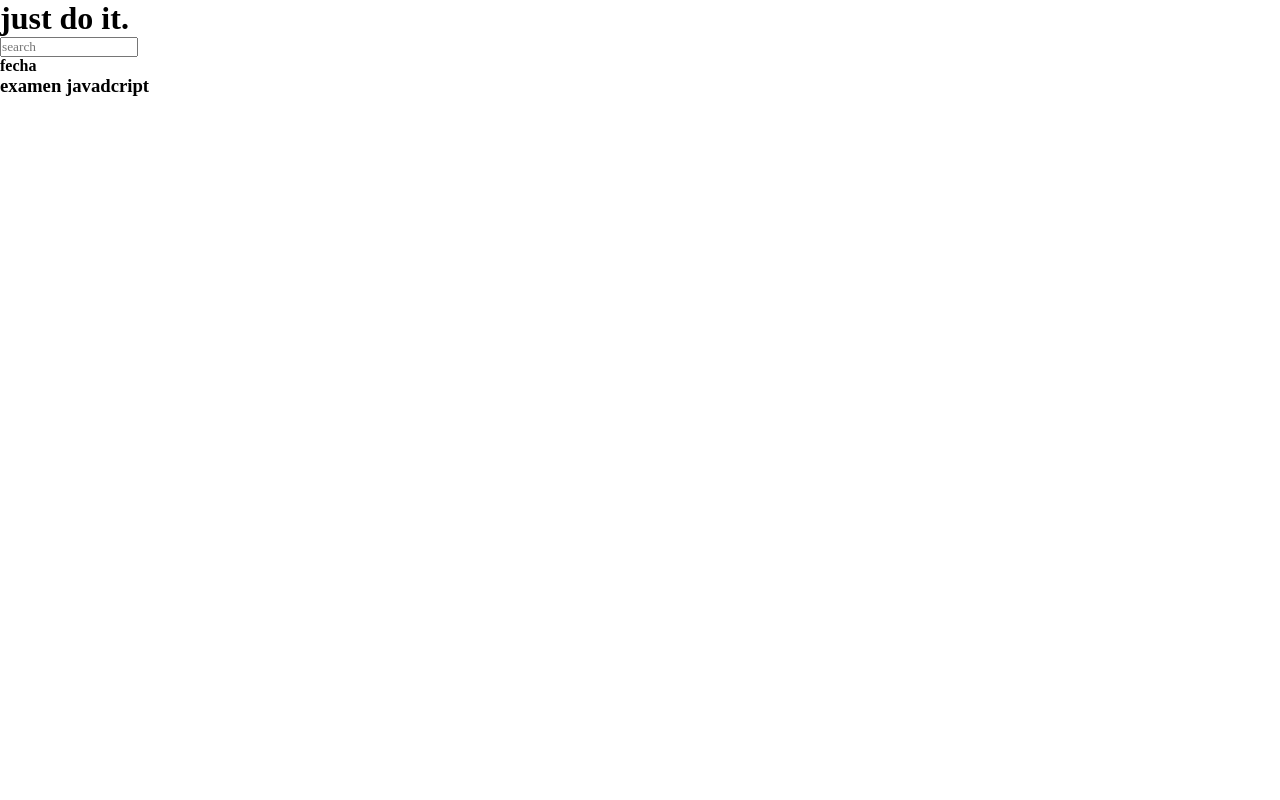
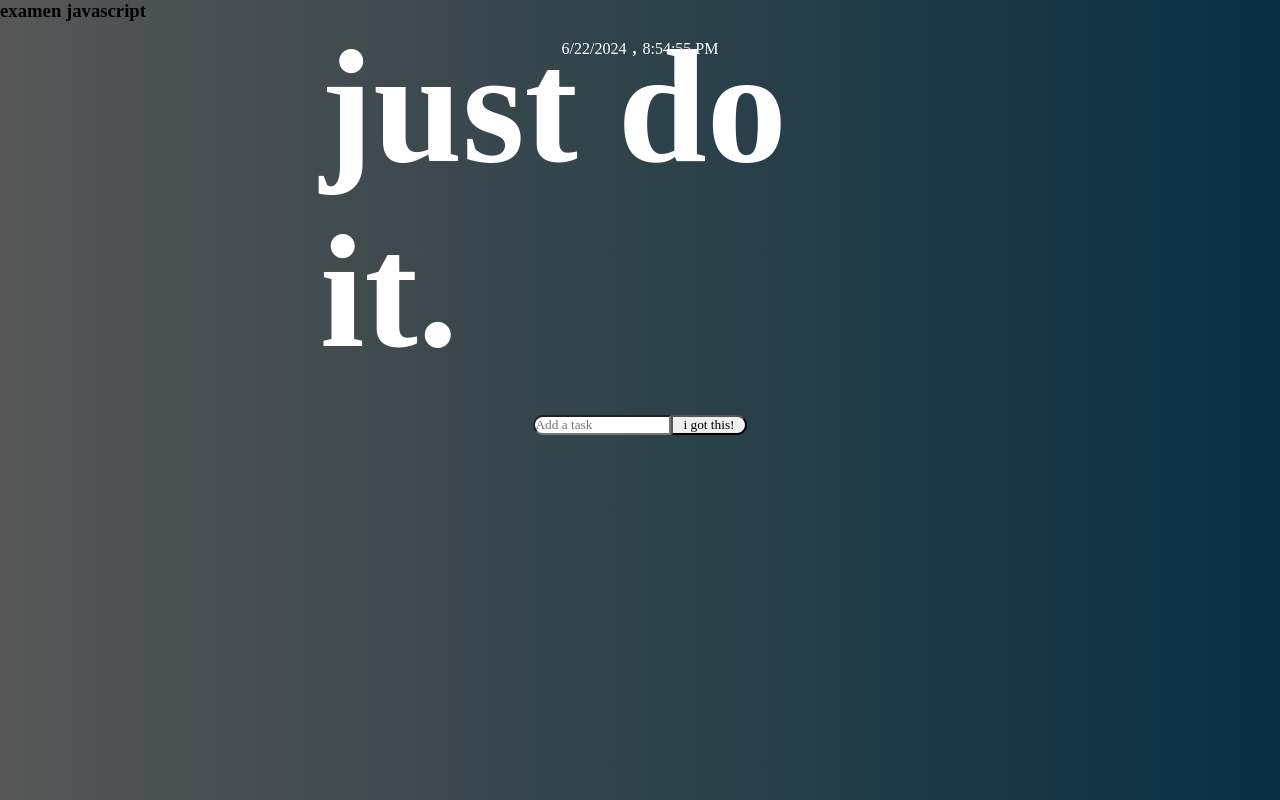
Before and after one commit to himayrobr/toDoList, a plain HTML site: page index.html in a window 1280 px wide. Drawn offline with Linux system fonts and the light colour scheme.

Commit message:
feat: :construction: "algunas cosas por cuadrar, pero ha avanzado todod bien"

```diff
--- a/css/style.css
+++ b/css/style.css
@@ -5,3 +5,52 @@
   font-family:"";
   box-sizing: border-box;
 }
+
+body, html {
+  height: 100%;
+  margin: 0;
+  position: relative;
+  background: linear-gradient(to right, var(--color-2), var(--color-1))
+}
+.front {
+  /* background-color: lightblue; */
+  position: absolute;
+  top: 30%;
+  left: 50%;
+  transform: translate(-50%, -50%);
+}
+
+.just{
+  display: flex;
+  flex-direction: column;
+  align-items: center;
+  justify-content: center;
+  font-size: 5rem;
+  color: var(--color-4);
+}
+
+.confirmar{
+  display: flex;
+  flex-direction: flex;
+  background-color: (var(--color-6));
+  margin-top: 30px;
+  margin-bottom: 30px;
+}
+
+.confirmar input {
+  border-radius: 100px 0px 0px 100px;
+}
+.confirmar button{
+  border-radius: 0px 100px 100px 0px;
+  padding-left: 10px;
+  padding-right: 10px;
+}
+
+.datetime{
+  display: flex;
+  justify-content: center;
+  text-align: center;
+  /* background-color: var(--color-6); */
+  color: var(--color-4);
+  gap: 6px;
+}
--- a/css/variables.css
+++ b/css/variables.css
@@ -1,7 +1,7 @@
 :root{
 
-    --color-1:#1524ec;
-    --color-2:rgb(51, 64, 79);
+    --color-1:#082f40;
+    --color-2:#565656;
     --color-3:#464de2;
     --color-4:#fff;
     --color-5:#000228;
--- a/index.html
+++ b/index.html
@@ -8,13 +8,19 @@
     <script type="module" src="js/main.js" defer></script>
 </head>
 <body>
-    <div>
-        <h1>just do it.</h1>
-        <input type="Search" id="search" placeholder="search" >
-        <h4>fecha</h4>
+    <div class="front">
+        <div class="just">
+            <h1>just do it.</h1>
+            <div class="confirmar">
+                <input type="Search" id="search" placeholder="Add a task" >
+                <button>i got this!</button>
+            </div>
+            <div class="datetime">
+        </div>
     </div>
-    <div>
-        <h3>examen javadcript</h3>
+</div>
+<div>
+    <h3>examen javascript</h3>
         <img src="img1.jpg" alt="">
         <img src="img2.jpg" alt="">
     </div>
--- a/js/main.js
+++ b/js/main.js
@@ -0,0 +1,21 @@
+function getDateTime() {
+const now = new Date();
+const date = now.toLocaleDateString();
+const time = now.toLocaleTimeString();
+
+const datetime = `
+ <div class="datetime">
+<p class="date">${date}</p>
+<h4>,</h4>
+<p class="time">${time}</p>
+</div>
+ `;
+
+return datetime;
+}
+const datetimeElement = document.querySelector('.datetime');
+datetimeElement.parentNode.removeChild(datetimeElement);
+
+const datetimeFragmentHTML = getDateTime();
+const bodyElement = document.querySelector('body');
+bodyElement.innerHTML += datetimeFragmentHTML;
```
